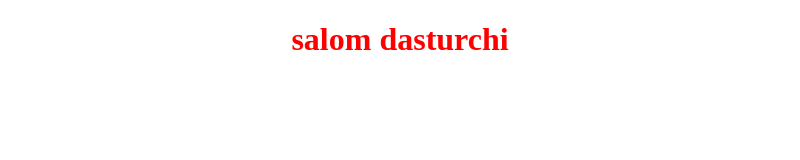
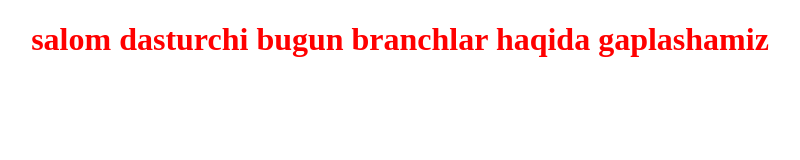
Before and after one commit to nafisa2007/GithubTest, a plain HTML site: page 63-dars/index.html in a window 1280 px wide. Shown: the whole page, without its empty margins (240-1040 px from the left). Drawn offline with Linux system fonts and the light colour scheme.

Commit message:
fayllar yaratdik struktura hosil qildik

```diff
--- a/63-dars/index.html
+++ b/63-dars/index.html
@@ -12,7 +12,7 @@
     </style>
 </head>
 <body>
-    <h1>salom dasturchi</h1>
+    <h1>salom dasturchi bugun branchlar haqida gaplashamiz</h1>
 </body>
 <script src="./main.js"></script>
 </html>
```
